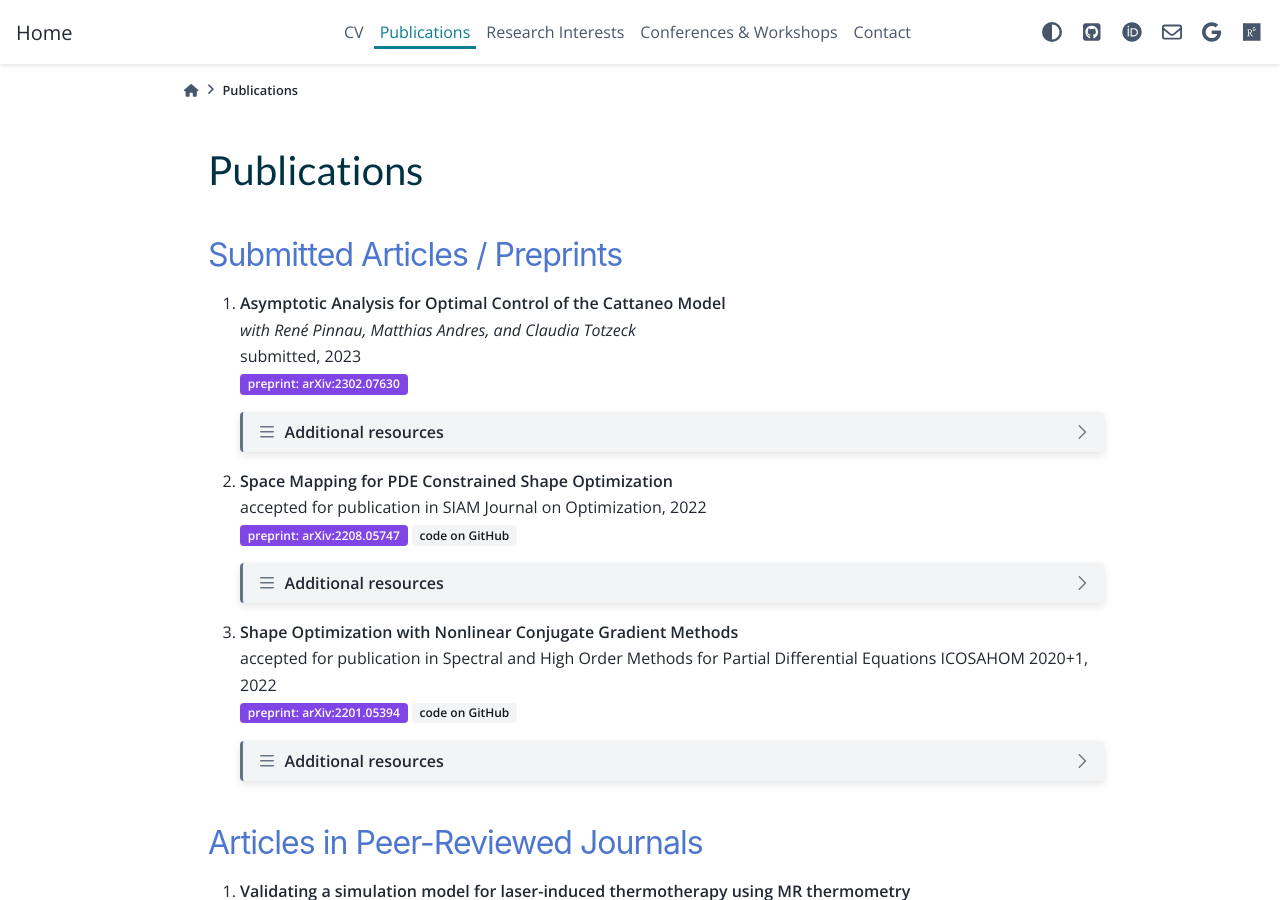
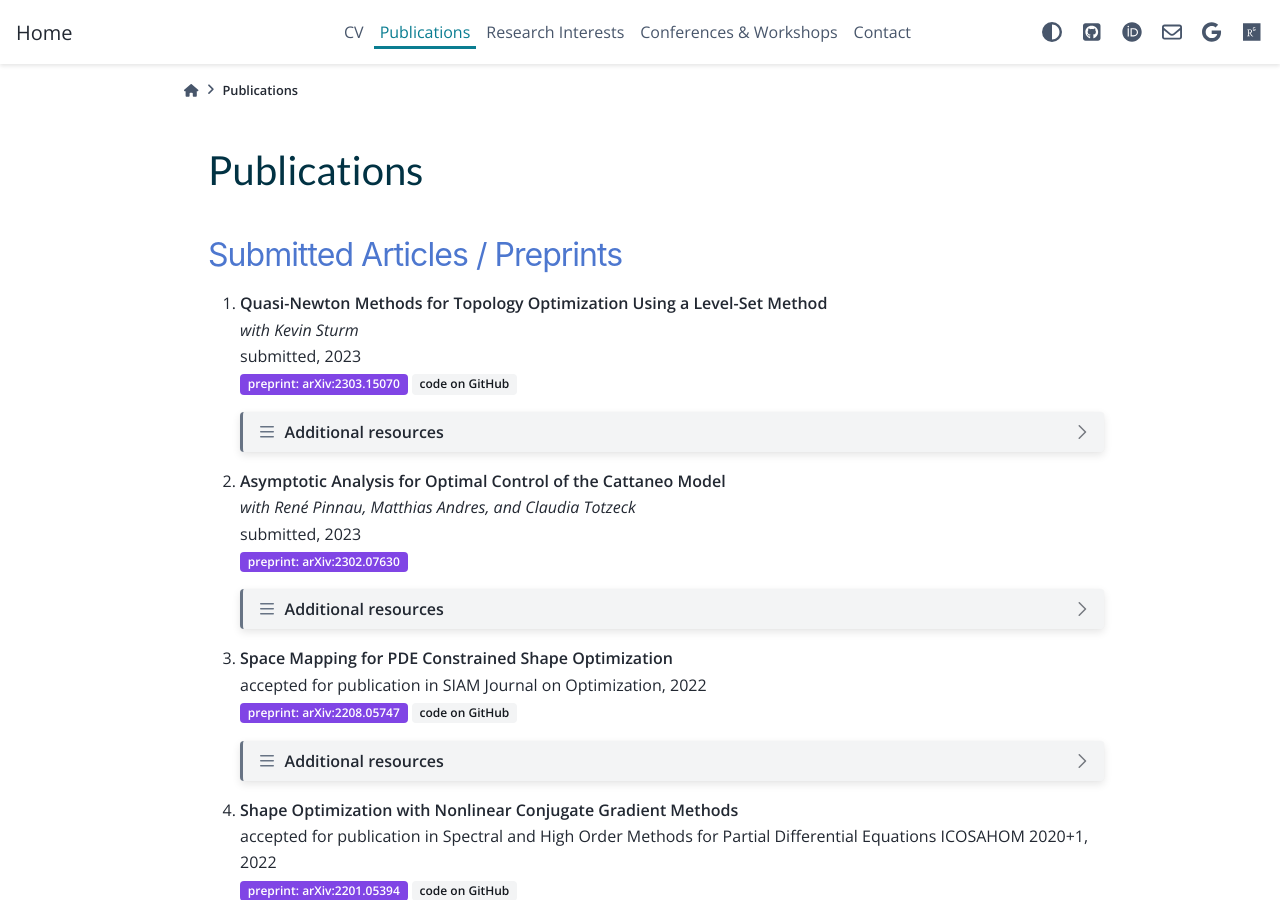
Before and after one commit to sblauth/sblauth.github.io, a Sphinx documentation site: the page built from source/publications.rst, in a window 1280 px wide and 900 px high. Built offline with Sphinx 7.4.7 and the PyData theme 0.15.4, drawn with Linux system fonts in a browser that asks for light colours; some of the changed lines change nothing that is shown.

Commit message:
Add quasi-newton topology paper

```diff
--- a/source/publications.rst
+++ b/source/publications.rst
@@ -4,6 +4,34 @@ Publications
 
 Submitted Articles / Preprints
 ------------------------------
+
+#. | **Quasi-Newton Methods for Topology Optimization Using a Level-Set Method**
+   | *with Kevin Sturm*
+   | submitted, 2023
+   | :bdg-link-secondary:`preprint: arXiv:2303.15070 <https://arxiv.org/abs/2303.15070>` :bdg-link-light:`code on GitHub <https://github.com/sblauth/quasi_newton_methods_for_topology_optimization>`
+
+   .. dropdown:: Additional resources
+      :icon: three-bars
+
+      .. tab-set::
+
+         .. tab-item:: Abstract
+
+            The ability to efficiently solve topology optimization problems is of great importance for many practical applications. Hence, there is a demand for efficient solution algorithms. In this paper, we propose novel quasi-Newton methods for solving PDE-constrained topology optimization problems. Our approach is based on and extends the popular solution algorithm of Amstutz and Andrä (A new algorithm for topology optimization using a level-set method, Journal of Computational Physics, 216, 2006). To do so, we introduce a new perspective on the commonly used evolution equation for the level-set method, which allows us to derive our quasi-Newton methods for topology optimization. We investigate the performance of the proposed methods numerically for the following examples: Inverse topology optimization problems constrained by linear and semilinear elliptic Poisson problems, compliance minimization in linear elasticity, and the optimization of fluids in Navier-Stokes flow, where we compare them to current state-of-the-art methods. Our results show that the proposed solution algorithms significantly outperform the other considered methods: They require substantially less iterations to find a optimizer while demanding only slightly more resources per iteration. This shows that our proposed methods are highly attractive solution methods in the field of topology optimization.
+
+         .. tab-item:: BibTeX source
+
+            .. code-block:: bibtex
+
+	         @Misc{Blauth2023Quasi,
+			  author        = {Sebastian Blauth and Kevin Sturm},
+			  title         = {{Quasi-Newton Methods for Topology Optimization Using a Level-Set Method}},
+			  year          = {2023},
+			  archiveprefix = {arXiv},
+			  eprint        = {2303.15070},
+			  primaryclass  = {math.OC},
+		 }
+
 
 #. | **Asymptotic Analysis for Optimal Control of the Cattaneo Model**
    | *with René Pinnau, Matthias Andres, and Claudia Totzeck*
```
